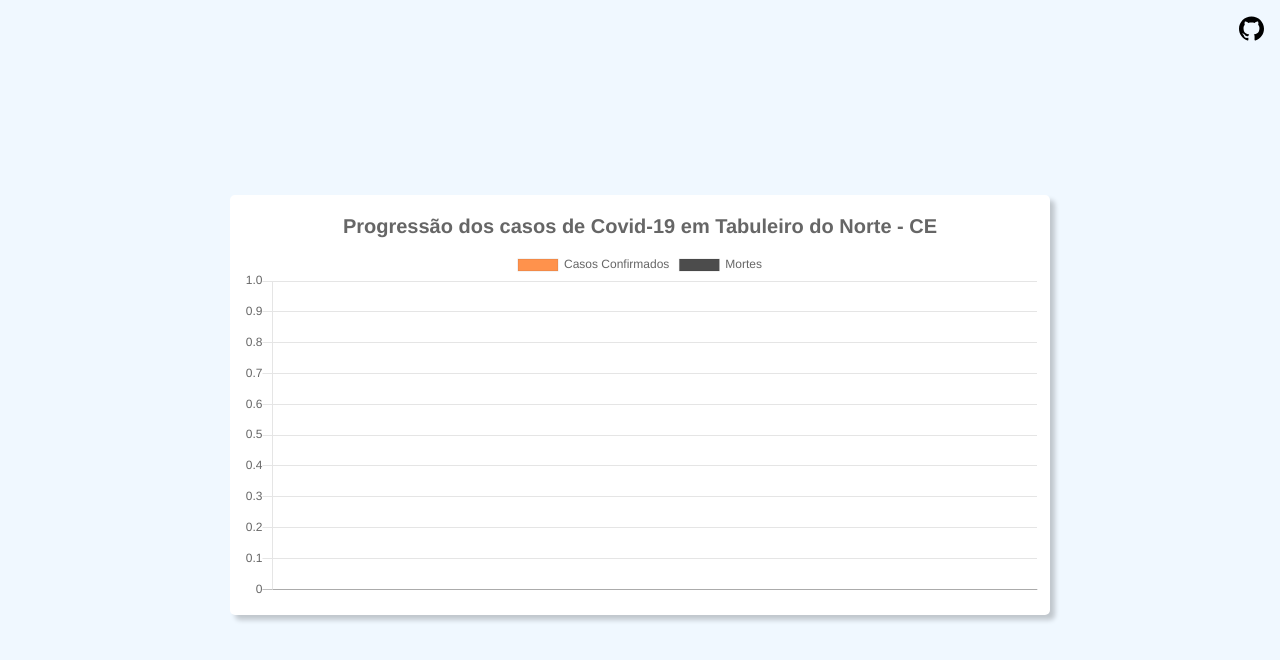
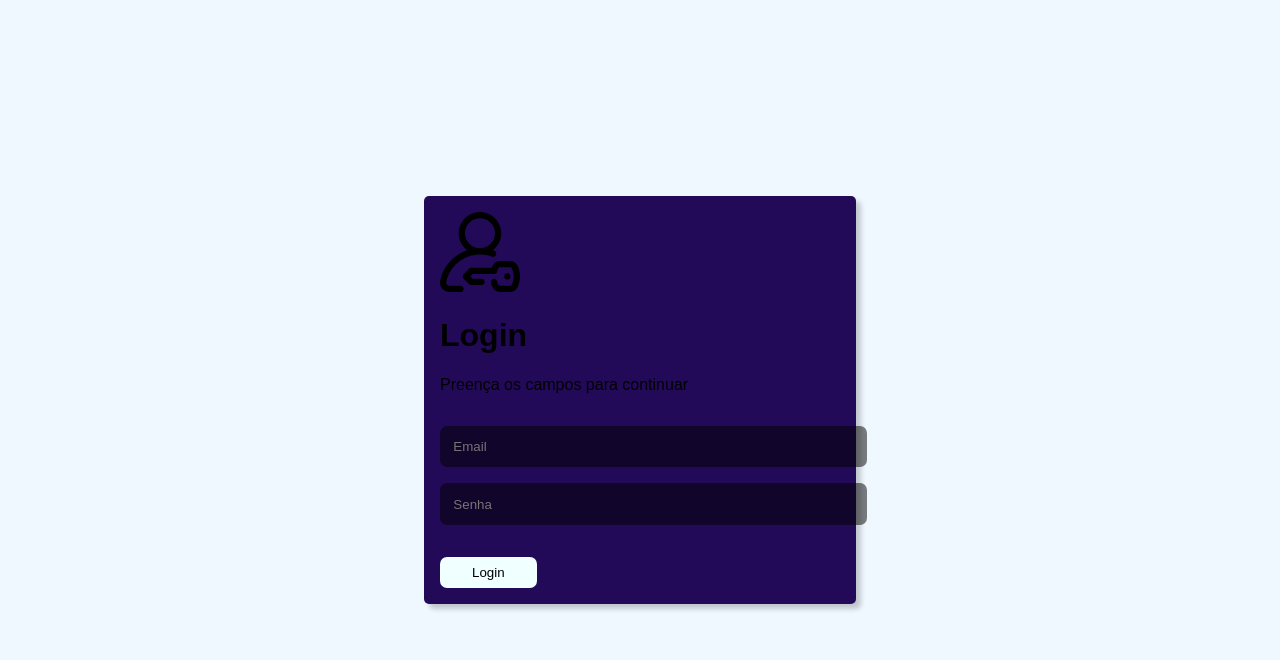
Before and after one commit to ericsonmoreira/teste-react-chartjs, a React (Create React App) app: page /login in a window 1280 px wide. Shown: the top 660 px of the page. Built offline with nearby package versions, Linux system fonts and the light colour scheme; no server answers.

Commit message:
adicionando login: ainda em produção

```diff
--- a/package.json
+++ b/package.json
@@ -7,8 +7,11 @@
     "react": "^16.13.1",
     "react-chartjs-2": "^2.9.0",
     "react-dom": "^16.13.1",
+    "react-router": "^5.2.0",
+    "react-router-dom": "^5.2.0",
     "react-scripts": "0.9.5",
-    "styled-components": "^5.1.0"
+    "styled-components": "^5.1.0",
+    "yup": "^0.29.0"
   },
   "devDependencies": {},
   "scripts": {
--- /dev/null
+++ b/src/colors.js
@@ -0,0 +1,14 @@
+// paleta de cores para serem usadas
+const primaryColor = '#230A59'
+const secundaryColor = '#3E38F2'
+const tertiaryColor = '#0029FA'
+const bgColor = '#829FD9'
+const erroColor = '#BF1736'
+
+export{
+  primaryColor,
+  secundaryColor,
+  tertiaryColor,
+  bgColor,
+  erroColor,
+}
--- a/src/index.css
+++ b/src/index.css
@@ -3,7 +3,7 @@ body {
   padding: 0;
   width: 100vw;
   height: 100vh;
-  box-sizing: content-box;
+  /* box-sizing: content-box; */
   font-family: sans-serif;
   display: flex;
   flex-direction: column;
--- a/src/index.js
+++ b/src/index.js
@@ -1,9 +1,17 @@
 import React from 'react';
 import ReactDOM from 'react-dom';
-import App from './App';
+import App from './pages/app/App';
+import Login from './pages/login/Login'
+import { BrowserRouter, Switch, Route } from 'react-router-dom'
+
 import './index.css';
 
 ReactDOM.render(
-  <App />,
+  <BrowserRouter>
+    <Switch>
+      <Route path="/" exact={true} component={App} />
+      <Route path="/login" component={Login} />
+    </Switch>
+  </BrowserRouter> ,
   document.getElementById('root')
 );
--- a/src/App.js
+++ b/src/pages/app/App.js
@@ -1,7 +1,7 @@
 import React, { useState, useEffect } from 'react';
 import { Line } from 'react-chartjs-2'
 import { Container } from './styles'
-import Info from './components/Info'
+import Info from '../../components/Info'
 
 function App() {
 
--- /dev/null
+++ b/src/pages/login/Login.js
@@ -0,0 +1,51 @@
+import React from 'react';
+import { Formik, Form, Field, ErrorMessage } from 'formik'
+import icon from '../../../public/loginicon.svg'
+import { Container } from './styles';
+import * as yup from 'yup'
+
+function Login() {
+
+  const handleSubmit = (values) => {
+    console.log(values)
+  }
+
+  // validações
+  const validations = yup.object().shape({
+    email: yup
+      .string()
+      .email().
+      required('email obrigatório'),
+    password: yup
+      .string()
+      .min(8, 'senha com mínimo de 8 caracteres')
+      .required('senha obrigatória')
+  })
+
+  return (
+    <Container>
+      <img src={icon} alt="login" />
+      <h1>Login</h1>
+      <p>Preença os campos para continuar</p>
+      <Formik
+        initialValues={{ name: '', email: '' }}
+        validationSchema={validations}
+        onSubmit={ (values) => handleSubmit}
+      >
+        <Form>
+          <div>
+            <Field name="email" className="Field" placeholder="Email" />
+            <ErrorMessage component="span" name="email" />
+          </div>
+          <div>
+            <Field name="password" className="Field" placeholder="Senha" />
+            <ErrorMessage component="span" name="password" />
+          </div>
+          <button type="submit">Login</button>
+        </Form>
+      </Formik>
+    </Container>
+  );
+}
+
+export default Login;
--- /dev/null
+++ b/src/pages/login/styles.js
@@ -0,0 +1,50 @@
+import styled from 'styled-components';
+import { primaryColor, erroColor } from '../../colors'
+
+export const Container = styled.div`
+  width: 400px;
+  background-color: ${primaryColor};
+  border-radius: 5px;
+  padding: 1em;
+  box-shadow: 5px 5px 5px 0px rgba(0, 0, 0, 0.2);
+
+  & img {
+    width:5em;
+    height:5em;
+  }
+
+  & .Form {
+    display: inline;
+  }
+
+  & .Field {
+    border: none;
+    margin-top: 1rem;
+    background-color: rgba(0, 0, 0, 0.5);
+    color: #fdfdfd;
+    width: 100%;
+    padding: 1em;
+    border-radius: 7px;
+    transition: all .2s;
+  }
+
+  & .Field:focus {
+    outline: none;
+    box-shadow: 0 4px 4px rgba(0, 0, 0, 0.7)
+  }
+
+  & span {
+    height: 10px;
+    width: 100%;
+    color: ${erroColor};
+  }
+
+  & button{
+    background-color: azure;
+    color: #000;
+    padding: 0.5rem 2rem;
+    border: none;
+    border-radius: 7px;
+    margin-top: 2rem;
+  }
+`;
```
Also changed, not shown: public/loginicon.svg (added), src/pages/app/styles.js (renamed from src/styles.js).
